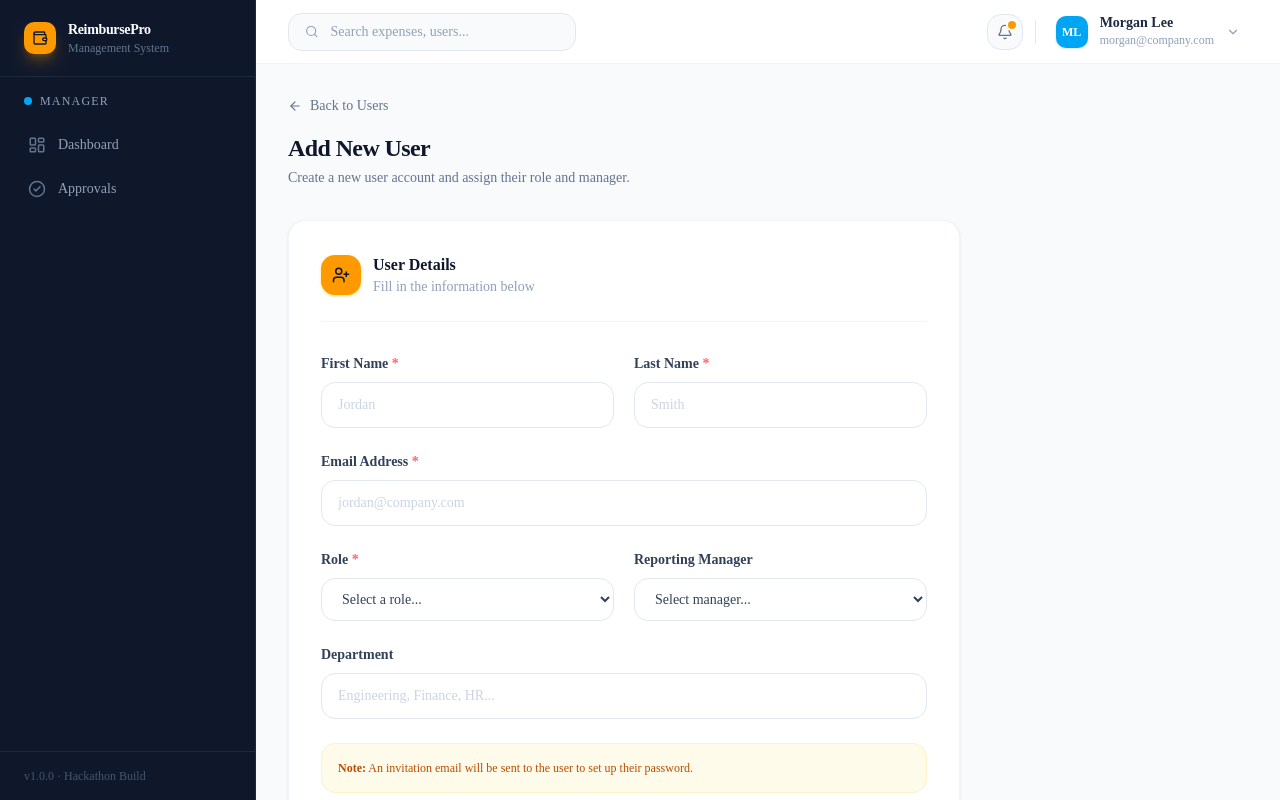
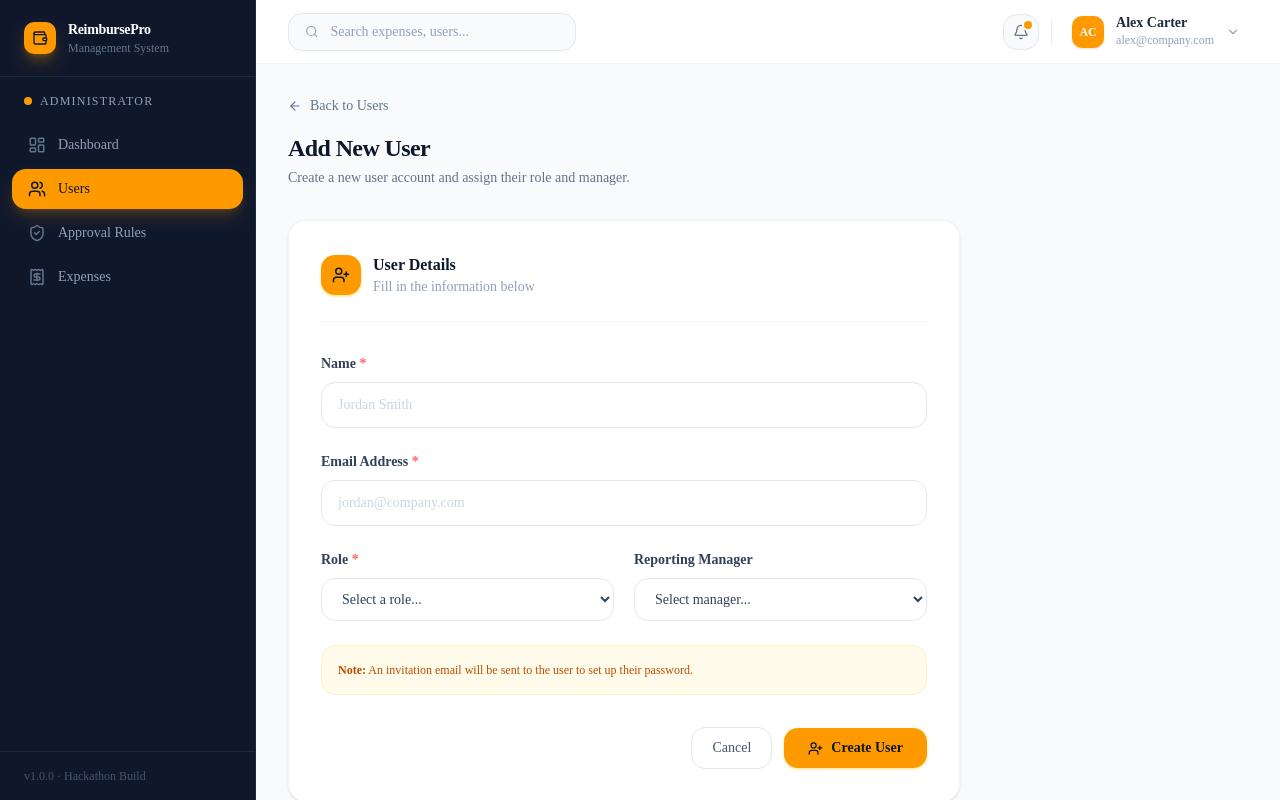
Before and after one commit to michael-020/Reimbursement-Management, a Next.js app: page /admin/users/create in a window 1280 px wide. Built offline with nearby package versions, Linux system fonts and the light colour scheme.

Commit message:
fix: admin/user/create page

```diff
--- a/app/(dashboard)/admin/users/create/page.tsx
+++ b/app/(dashboard)/admin/users/create/page.tsx
@@ -1,11 +1,31 @@
+"use client";
+
 import { Card, PageHeader } from "@/components/ui/card";
 import { ArrowLeft, UserPlus } from "lucide-react";
 import Link from "next/link";
+import { useState } from "react";
 
-const managers = ["Morgan Lee", "Sam Wilson", "Alex Carter"];
-const roles = ["Employee", "Manager", "Admin"];
+interface User {
+  id: string;
+  name: string;
+  role: "admin" | "manager" | "employee" | "finance" | "director";
+}
+
+const users: User[] = [
+  { id: "user-001", name: "Morgan Lee", role: "manager" },
+  { id: "user-002", name: "Sam Wilson", role: "manager" },
+  { id: "user-003", name: "Alex Carter", role: "manager" },
+  { id: "user-004", name: "Taylor Chen", role: "admin" },
+  { id: "user-005", name: "Jordan Blake", role: "employee" },
+  { id: "user-006", name: "Casey Thompson", role: "finance" },
+  { id: "user-007", name: "Riley Davis", role: "director" },
+];
+
+const filteredManagers = users.filter((user) => user.role === "manager");
+const roles = ["Employee", "Manager", "Admin", "Finance", "Director"];
 
 export default function CreateUserPage() {
+  const [selectedRole, setSelectedRole] = useState<string>("");
   return (
     <div>
       <div className="mb-6">
@@ -35,27 +55,15 @@ export default function CreateUserPage() {
           </div>
 
           <div className="space-y-6">
-            <div className="grid grid-cols-2 gap-5">
             <div>
               <label className="block text-sm font-semibold text-slate-700 mb-2">
-                  First Name <span className="text-red-400">*</span>
+                Name <span className="text-red-400">*</span>
               </label>
               <input
                 type="text"
-                  placeholder="Jordan"
+                placeholder="Jordan Smith"
                 className="w-full text-sm border border-slate-200 rounded-xl px-4 py-3 outline-none focus:border-amber-400 focus:ring-2 focus:ring-amber-100 transition-all placeholder-slate-300 text-slate-800"
               />
-              </div>
-              <div>
-                <label className="block text-sm font-semibold text-slate-700 mb-2">
-                  Last Name <span className="text-red-400">*</span>
-                </label>
-                <input
-                  type="text"
-                  placeholder="Smith"
-                  className="w-full text-sm border border-slate-200 rounded-xl px-4 py-3 outline-none focus:border-amber-400 focus:ring-2 focus:ring-amber-100 transition-all placeholder-slate-300 text-slate-800"
-                />
-              </div>
             </div>
 
             <div>
@@ -74,7 +82,11 @@ export default function CreateUserPage() {
                 <label className="block text-sm font-semibold text-slate-700 mb-2">
                   Role <span className="text-red-400">*</span>
                 </label>
-                <select className="w-full text-sm border border-slate-200 rounded-xl px-4 py-3 outline-none focus:border-amber-400 focus:ring-2 focus:ring-amber-100 transition-all text-slate-700 bg-white cursor-pointer">
+                <select
+                  value={selectedRole}
+                  onChange={(e) => setSelectedRole(e.target.value)}
+                  className="w-full text-sm border border-slate-200 rounded-xl px-4 py-3 outline-none focus:border-amber-400 focus:ring-2 focus:ring-amber-100 transition-all text-slate-700 bg-white cursor-pointer"
+                >
                   <option value="">Select a role...</option>
                   {roles.map((r) => (
                     <option key={r} value={r.toLowerCase()}>{r}</option>
@@ -85,22 +97,16 @@ export default function CreateUserPage() {
                 <label className="block text-sm font-semibold text-slate-700 mb-2">
                   Reporting Manager
                 </label>
-                <select className="w-full text-sm border border-slate-200 rounded-xl px-4 py-3 outline-none focus:border-amber-400 focus:ring-2 focus:ring-amber-100 transition-all text-slate-700 bg-white cursor-pointer">
+                <select
+                  disabled={selectedRole === "admin"}
+                  className="w-full text-sm border border-slate-200 rounded-xl px-4 py-3 outline-none focus:border-amber-400 focus:ring-2 focus:ring-amber-100 transition-all text-slate-700 bg-white cursor-pointer disabled:bg-slate-50 disabled:text-slate-400 disabled:cursor-not-allowed"
+                >
                   <option value="">Select manager...</option>
-                  {managers.map((m) => (
-                    <option key={m} value={m}>{m}</option>
+                  {filteredManagers.map((manager) => (
+                    <option key={manager.id} value={manager.id}>{manager.name}</option>
                   ))}
                 </select>
               </div>
-            </div>
-
-            <div>
-              <label className="block text-sm font-semibold text-slate-700 mb-2">Department</label>
-              <input
-                type="text"
-                placeholder="Engineering, Finance, HR..."
-                className="w-full text-sm border border-slate-200 rounded-xl px-4 py-3 outline-none focus:border-amber-400 focus:ring-2 focus:ring-amber-100 transition-all placeholder-slate-300 text-slate-800"
-              />
             </div>
 
             <div className="bg-amber-50 border border-amber-100 rounded-xl p-4">
--- a/app/(dashboard)/layout.tsx
+++ b/app/(dashboard)/layout.tsx
@@ -1,7 +1,7 @@
 import Sidebar from "@/components/sidebar";
 import Navbar from "@/components/navbar";
 
-const role = "manager";
+const role = "admin" as const;
 
 export default function DashboardLayout({
   children,
```
Lines whose indentation alone changed are shown as unchanged.
